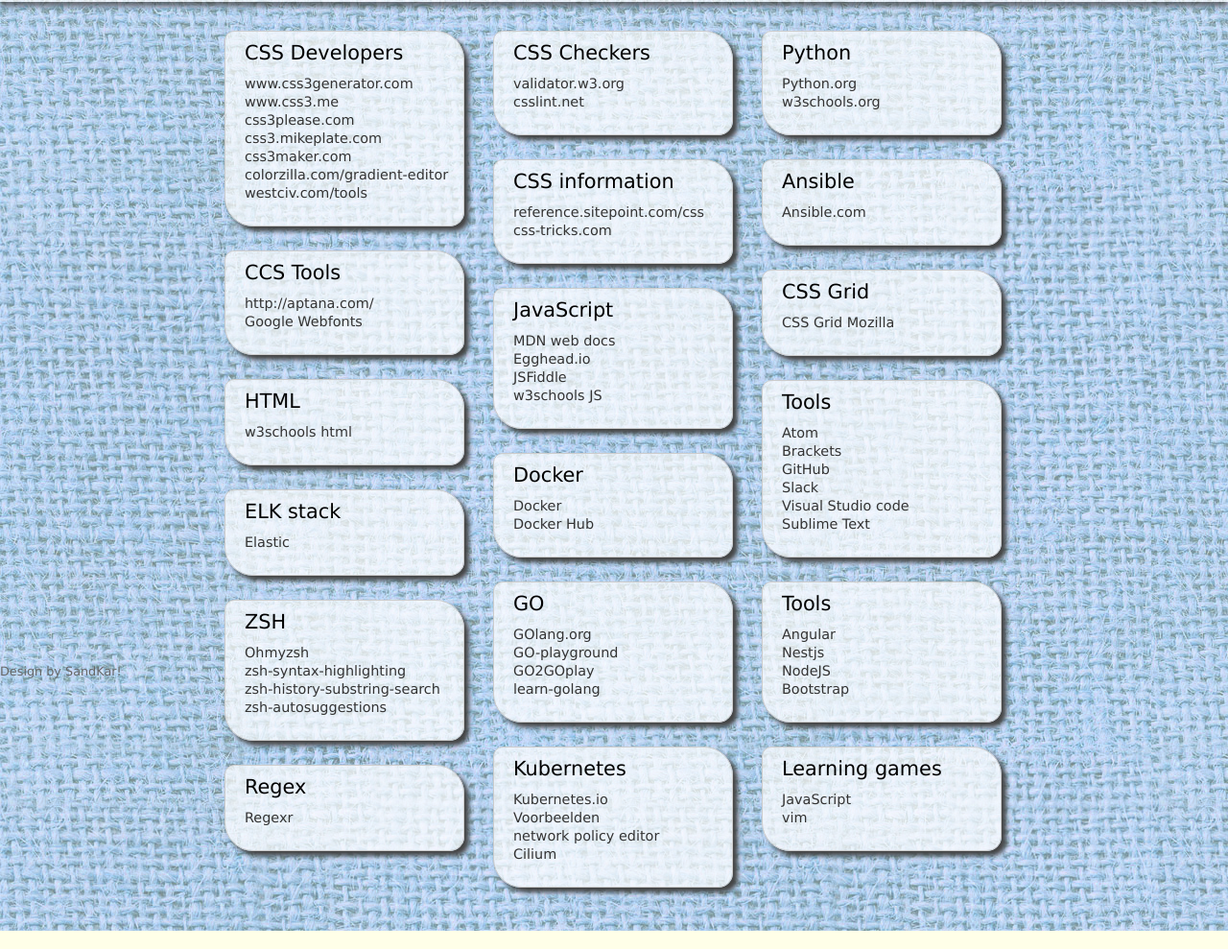
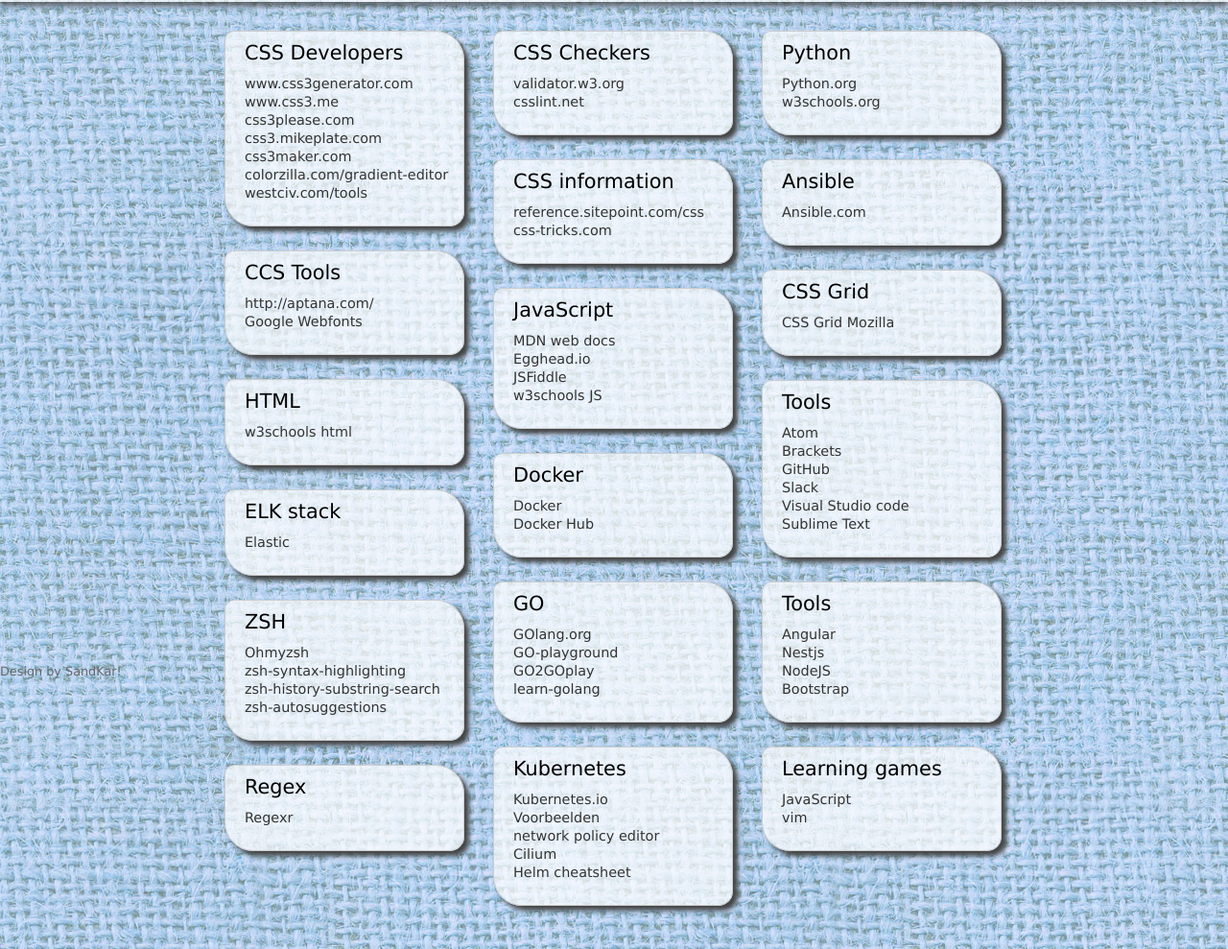
Before and after one commit to SanderHuijbers/Developershelp, a plain HTML site: page index.html in a window 1280 px wide. Shown: the part 88-1077 px from the top of the page at 96% size. Drawn offline with Linux system fonts and the light colour scheme.

Commit message:
added helm cheatsheet

```diff
--- a/index.html
+++ b/index.html
@@ -102,6 +102,7 @@
           <a href="https://k8s-examples.container-solutions.com/">Voorbeelden</a><br>
           <a href="https://editor.networkpolicy.io/?id=sbWJYJE8FSVgHi23">network policy editor</a><br>
           <a href="https://cilium.io/">Cilium</a><br>
+          <a href="https://www.tutorialworks.com/helm-cheatsheet/">Helm cheatsheet</a><br>
         </div>
 
       </div>
```
